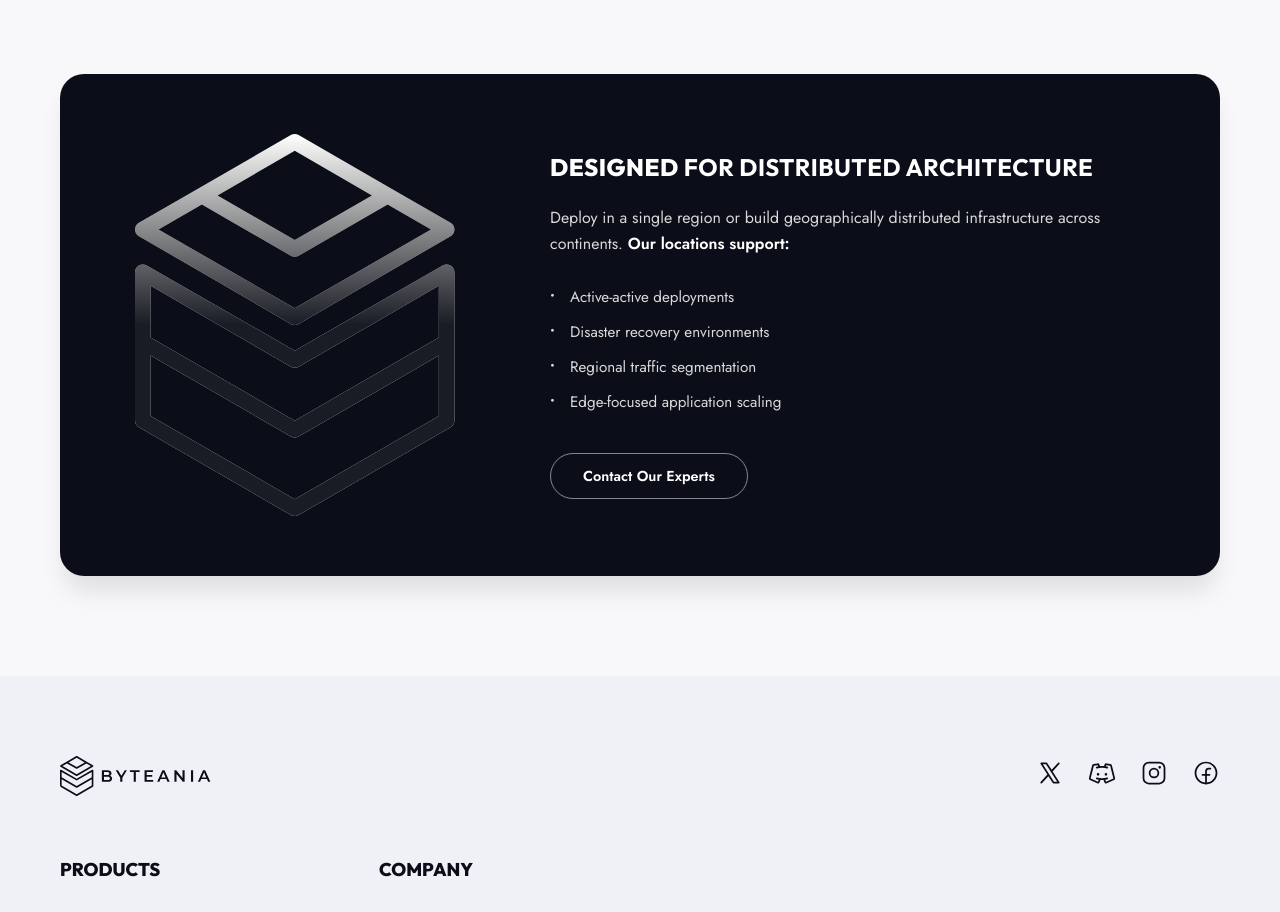
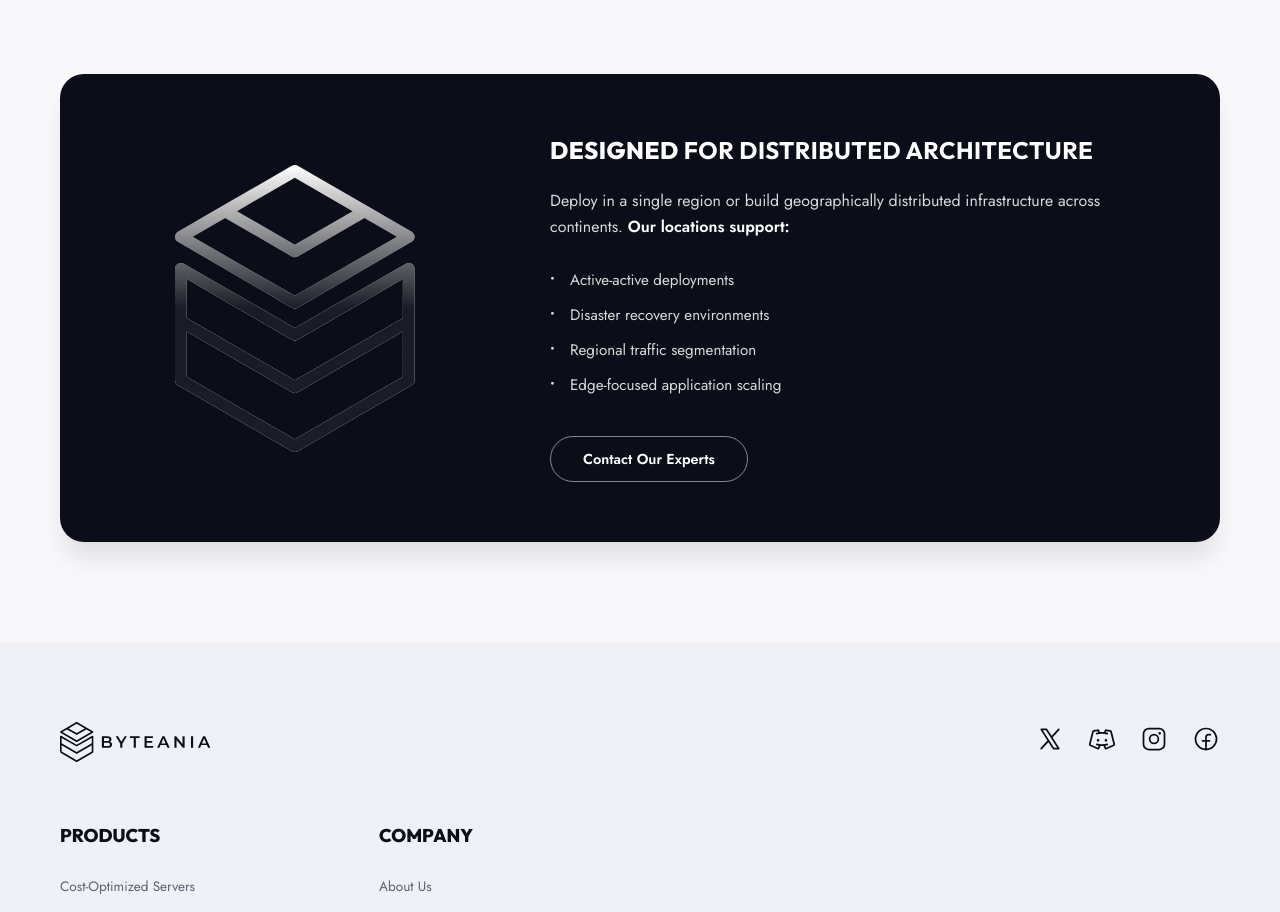
Before and after one commit to souiiii/Bytenia, a React (Vite) app: page /locations in a window 1280 px wide. Shown: the part 1920-2832 px from the top of the page. Built offline with nearby package versions, Linux system fonts and the light colour scheme; what react-world-flags would draw is missing.

Commit message:
feat: add styling for DistributedArchitectureBanner component

```diff
--- a/src/components/DistributedArchitectureBanner/DistributedArchitectureBanner.css
+++ b/src/components/DistributedArchitectureBanner/DistributedArchitectureBanner.css
@@ -24,7 +24,7 @@
 
 .architecture-shape {
   width: 100%;
-  max-width: 320px;
+  max-width: 240px;
   object-fit: contain;
 }
 
```
